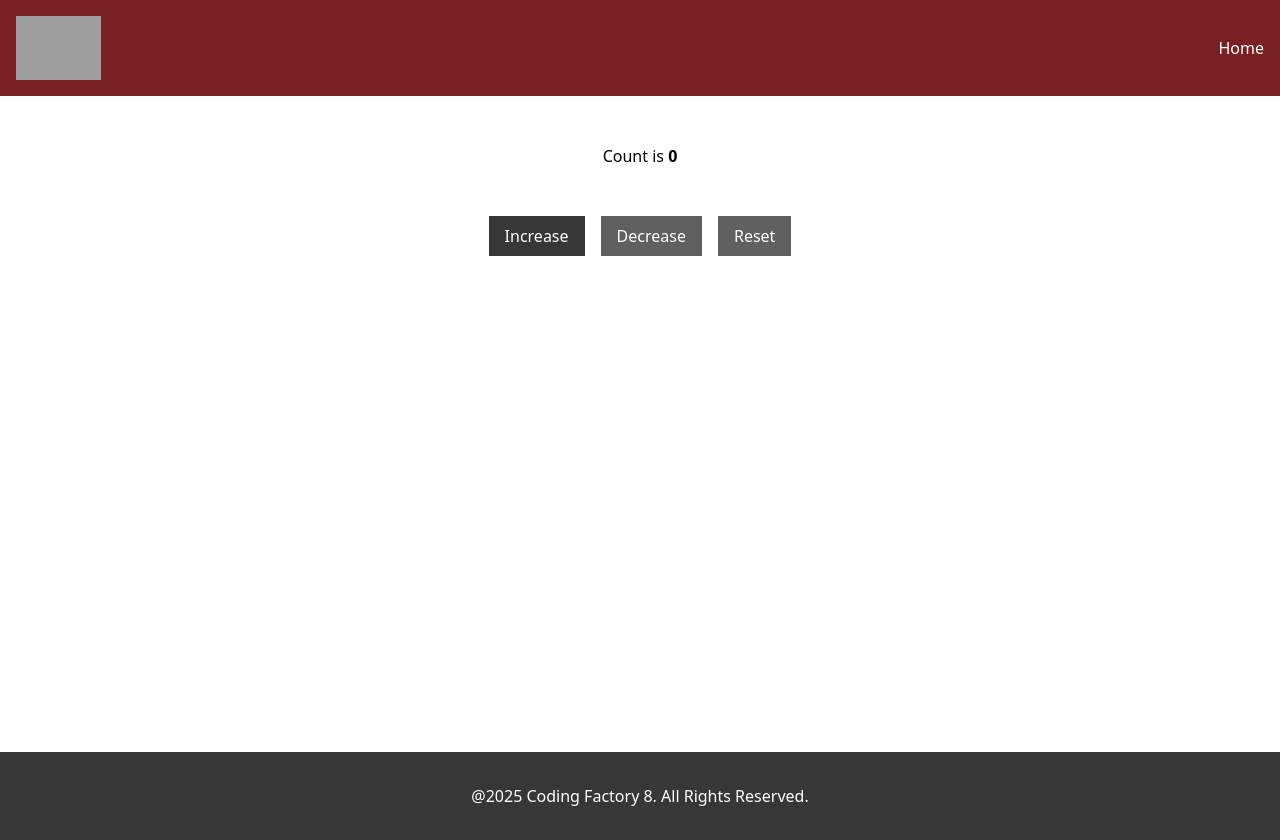
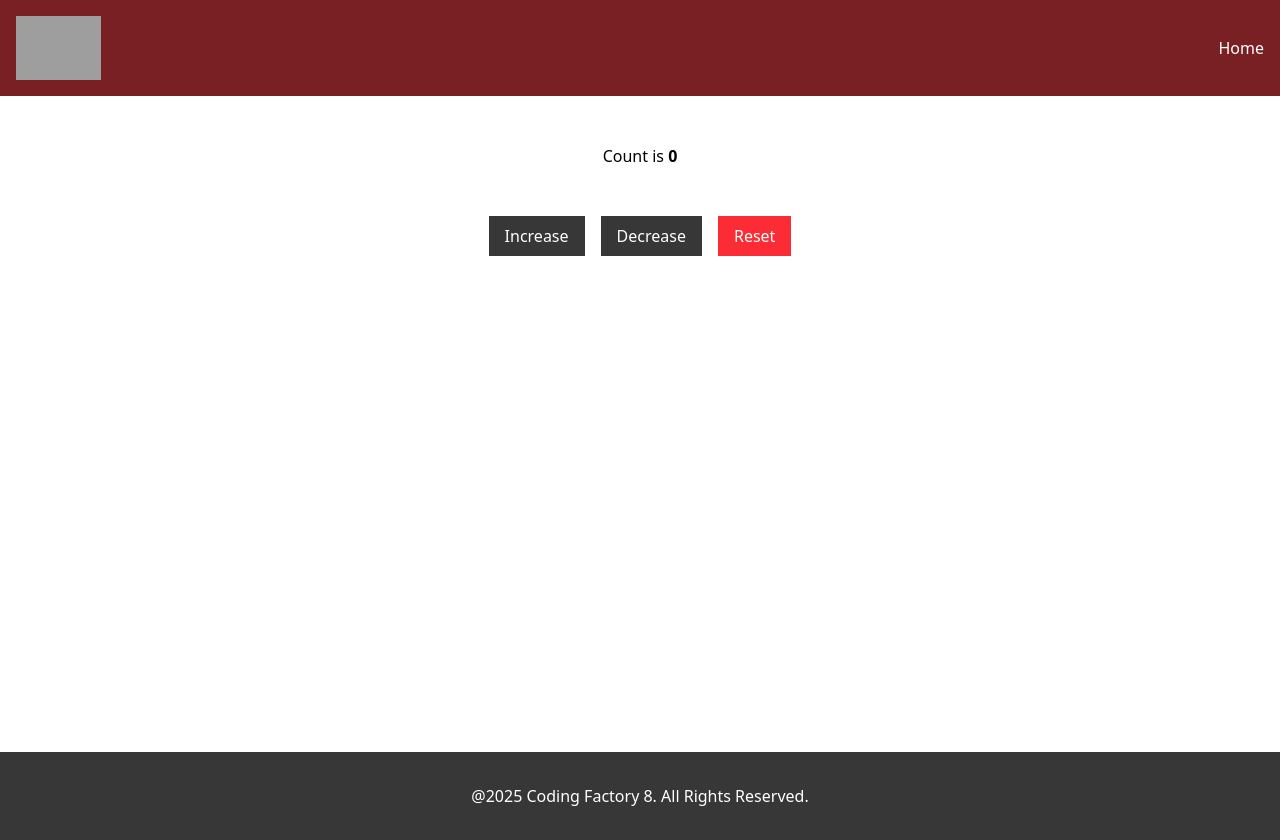
Before and after one commit to AthanasiaPet/cf8-react-intro, a React app: page / in a window 1280 px wide. Built offline with nearby package versions, Linux system fonts and the light colour scheme; grey boxes are pictures that could not be loaded; the HTML template or start-up script is replaced by a standard one.

Commit message:
feat: add CounterButton, component for Counter

```diff
--- a/src/components/Counter.tsx
+++ b/src/components/Counter.tsx
@@ -1,4 +1,5 @@
 import {useState} from "react";
+import CounterButton from "./CounterButton.tsx";
 
 const Counter = () => {
 
@@ -27,22 +28,40 @@
         <>
             <h1 className={"text-center my-12"}>Count is <strong>{count}</strong></h1>
             <div className="text-center space-x-4">
-                <button onClick={increaseCount}
-                        className="bg-cf-dark-gray text-white py-2 px-4">
-                    Increase
-                </button>
 
-                <button onClick={decreaseCount}
-                        disabled={count === 0}
-                        className="bg-cf-dark-gray disabled:bg-cf-gray text-white py-2 px-4">
-                    Decrease
-                </button>
+                <CounterButton onClick={increaseCount}
+                               label={"Increase"}
+                />
+                <CounterButton onClick={decreaseCount}
+                               label={"Decrease"}
+                               disabled={count === 0}
+                />
+                <CounterButton onClick={resetCount}
+                               label={"Reset"}
+                               disabled={count === 0}
+                               addClasses={"bg-cf-dark-red disabled:bg-red-500"}
 
-                <button onClick={resetCount}
-                        disabled={count === 0}
-                        className="bg-cf-dark-gray disabled:bg-cf-gray text-white py-2 px-4">
-                    Reset
-                </button>
+                />
+
+
+
+                {/*<button onClick={increaseCount}*/}
+                {/*        className="bg-cf-dark-gray text-white py-2 px-4">*/}
+                {/*    Increase*/}
+                {/*</button>*/}
+
+                {/*<button onClick={decreaseCount}*/}
+                {/*        disabled={count === 0}*/}
+                {/*        className="bg-cf-dark-gray disabled:bg-cf-gray text-white py-2 px-4">*/}
+                {/*    Decrease*/}
+                {/*</button>*/}
+
+                {/*<button onClick={resetCount}*/}
+                {/*        disabled={count === 0}*/}
+                {/*        className="bg-cf-dark-gray disabled:bg-cf-gray text-white py-2 px-4">*/}
+                {/*    Reset*/}
+                {/*</button>*/}
+
             </div>
         </>
     )
--- /dev/null
+++ b/src/components/CounterButton.tsx
@@ -0,0 +1,29 @@
+
+type ButtonProps = {
+    onClick: () => void;
+    disabled?: boolean;
+    label: string
+    addClasses?: string;
+
+}
+
+
+const CounterButton = ({onClick, disabled = false, label, addClasses = "bg-cf-dark-gray"}: ButtonProps) => {
+
+
+    return (
+        <>
+            <button
+                onClick={onClick}
+                disabled={disabled}
+                className={`text-white py-2 px-4 ` + addClasses}
+            >
+                {label}
+            </button>
+
+        </>
+    )
+
+
+}
+export default CounterButton;
```
